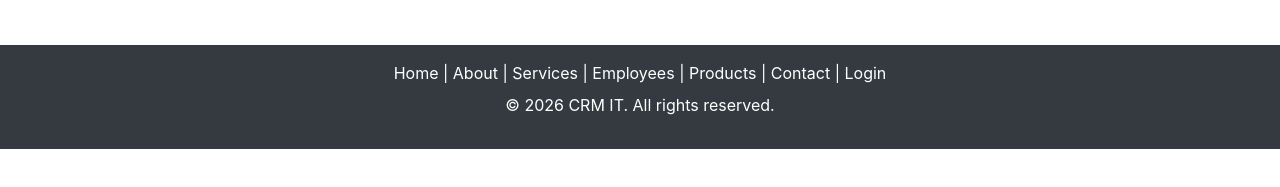
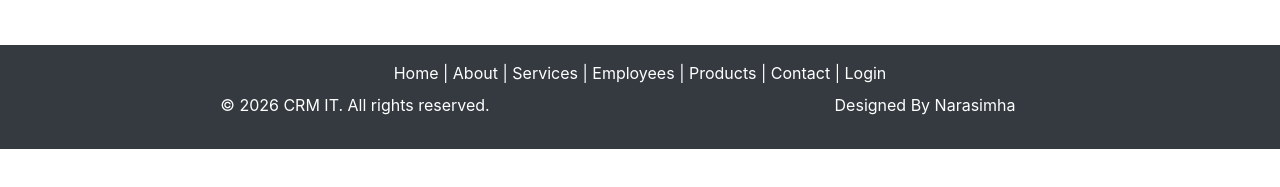
Before and after one commit to narasimhareddyprostack/Static-web2026, a plain HTML site: page about.html in a window 1280 px wide. Shown: the part 161-348 px from the top of the page. Drawn offline with Linux system fonts and the light colour scheme.

Commit message:
footer changes

```diff
--- a/about.html
+++ b/about.html
@@ -61,8 +61,11 @@
                 </div>
             </div>
             <div class="row mt-2">
-                <div class="col">
+                <div class="col-6">
                     <p>&copy; 2026 CRM IT. All rights reserved.</p>
+                </div>
+                <div class="col-6">
+                    <p>Designed By Narasimha</p>
                 </div>
             </div>
         </div>
```
Also changed, not shown: contact.html (+4 -1 lines), employees.html (+4 -1 lines), index.html (+4 -1 lines), login.html (+4 -1 lines), products.html (+4 -1 lines), serivces.html (+4 -1 lines).
